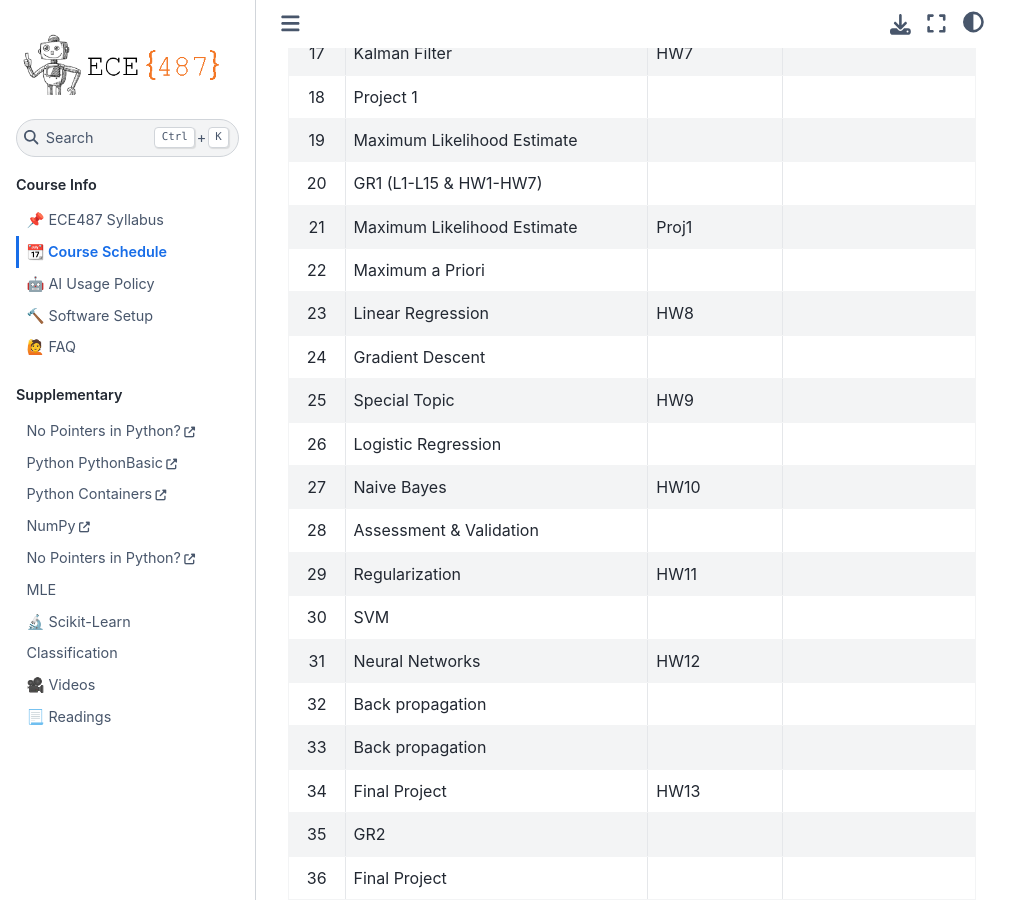
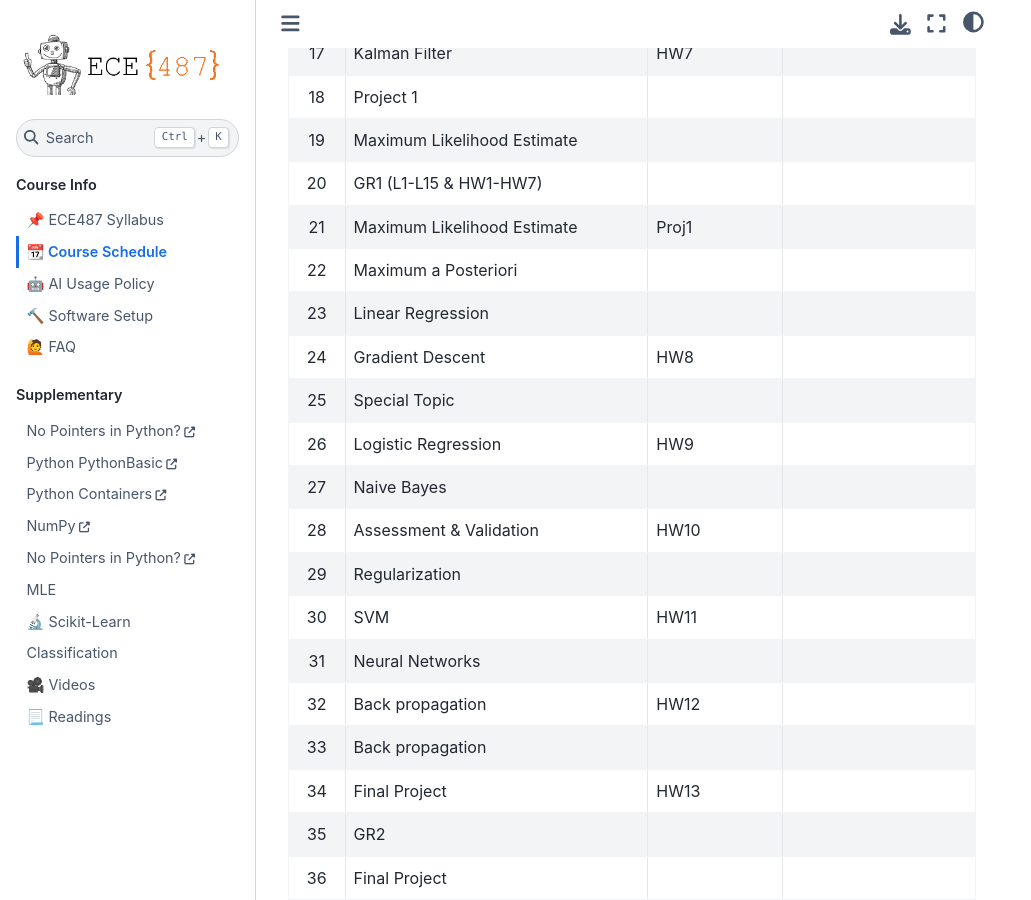
Before and after one commit to stanbaek/ece487, a Jupyter Book: the page built from docs/schedule.md, in a window 1280 px wide and 900 px high, scrolled down 1153 px. Shown: the whole window, without its empty margins (0-1031 px from the left). Built offline with Jupyter Book 1.0.4 settings and Sphinx 7.4.7 and the Sphinx Book theme 1.1.4, drawn with Linux system fonts in a browser that asks for light colours.

Commit message:
updated schedule

```diff
--- a/docs/schedule.md
+++ b/docs/schedule.md
@@ -35,17 +35,17 @@
 |19 | Maximum Likelihood Estimate   |            |
 |20 | GR1 (L1-L15 & HW1-HW7)        |            |
 |21 | Maximum Likelihood Estimate   | Proj1      |
-|22 | Maximum a Priori              |            |
-|23 | Linear Regression             | HW8        |
-|24 | Gradient Descent              |            |
-|25 | Special Topic                 | HW9        |
-|26 | Logistic Regression           |            |
-|27 | Naive Bayes                   | HW10       |
-|28 | Assessment & Validation       |            |
-|29 | Regularization                | HW11       |
-|30 | SVM                           |            |
-|31 | Neural Networks               | HW12       |
-|32 | Back propagation              |            |
+|22 | Maximum a Posteriori          |            |
+|23 | Linear Regression             |            |
+|24 | Gradient Descent              | HW8        |
+|25 | Special Topic                 |            |
+|26 | Logistic Regression           | HW9        |
+|27 | Naive Bayes                   |            |
+|28 | Assessment & Validation       | HW10       |
+|29 | Regularization                |            |
+|30 | SVM                           | HW11       |
+|31 | Neural Networks               |            |
+|32 | Back propagation              | HW12       |
 |33 | Back propagation              |            |
 |34 | Final Project                 | HW13       |
 |35 | GR2                           |            |
```
